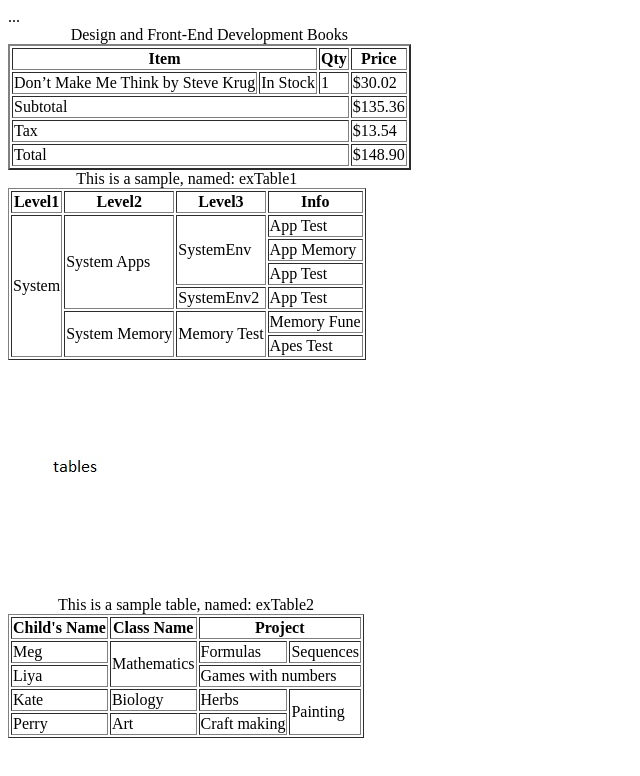
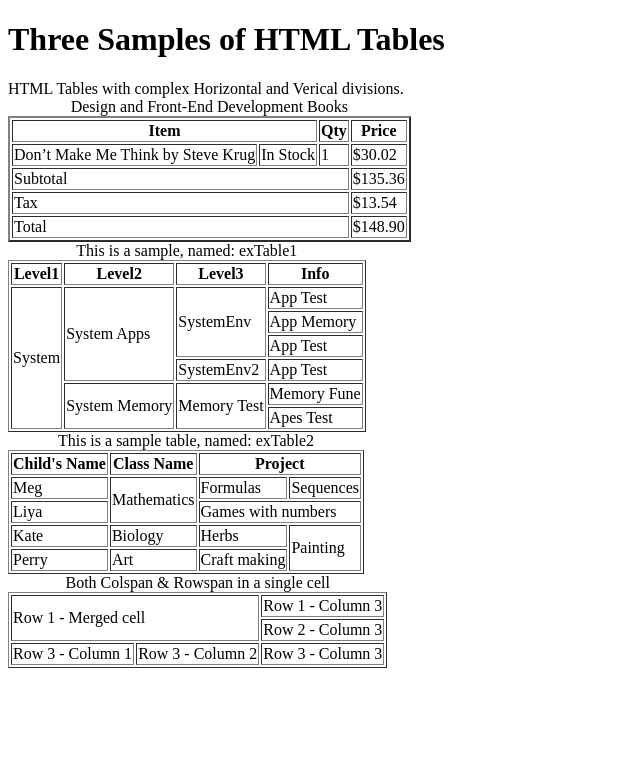
Before and after one commit to ParnianSrb/sample, a plain HTML site: page span/index.html in a window 1280 px wide. Shown: the whole page, without its empty margins (0-640 px from the left). Drawn offline with Linux system fonts and the light colour scheme.

Commit message:
Update index.html

```diff
--- a/span/index.html
+++ b/span/index.html
@@ -1,13 +1,11 @@
 <!DOCTYPE html>
 <html>
+    <title>Three Samples of HTML Tables</title>
     <head>
-    <meta charset="UTF-8">
-    <title></title>
-
     </head>
     <body>
-    <header>
-    </header>
+        <h1>Three Samples of HTML Tables</h1>
+        <div>HTML Tables with complex Horizontal and Verical divisions.</div>
 
         <table border="2">
           <caption>Design and Front-End Development Books</caption>
@@ -25,7 +23,7 @@
               <td>1</td>
               <td>$30.02</td>
             </tr>
-    ...
+
           </tbody>
           <tfoot>
             <tr>
@@ -82,7 +80,6 @@
           </tbody>
         </table>
 
-<img src="image.jpg" alt="an image">
 
         <table border="1">
           <caption>This is a sample table, named: exTable2</caption>
@@ -119,12 +116,21 @@
           </tbody>
         </table>
 
+        <table border="1">
+            <caption>Both Colspan & Rowspan in a single cell</captin>
+            <tr>
+              <td rowspan="2" colspan="2">Row 1 - Merged cell</td>
+              <td>Row 1 - Column 3</td>
+            </tr>
+            <tr>
+              <td>Row 2 - Column 3</td>
+            </tr>
+            <tr>
+              <td>Row 3 - Column 1</td>
+              <td>Row 3 - Column 2</td>
+              <td>Row 3 - Column 3</td>
+            </tr>
+        </table>
 
-
-
-
-
-<footer>
-    </footer>
     </body>
 </html>
```
Lines whose indentation alone changed are shown as unchanged.
